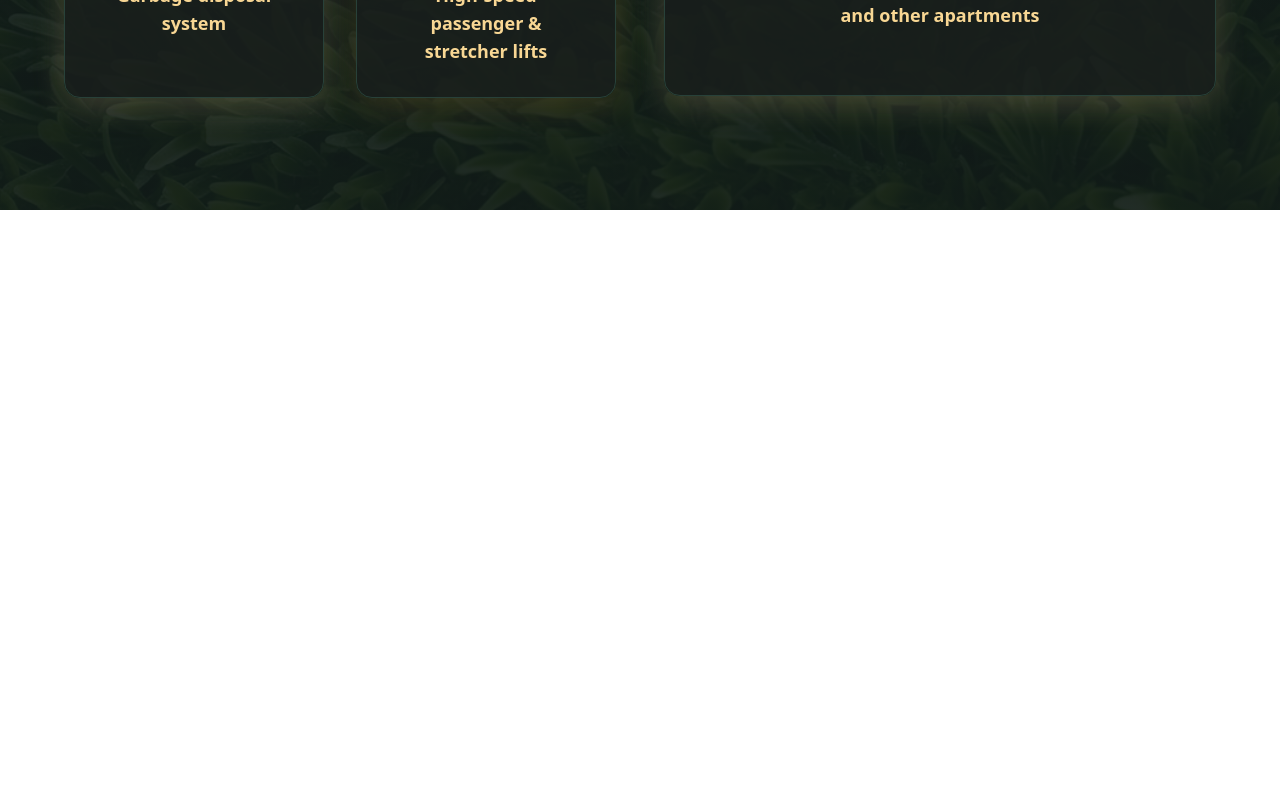
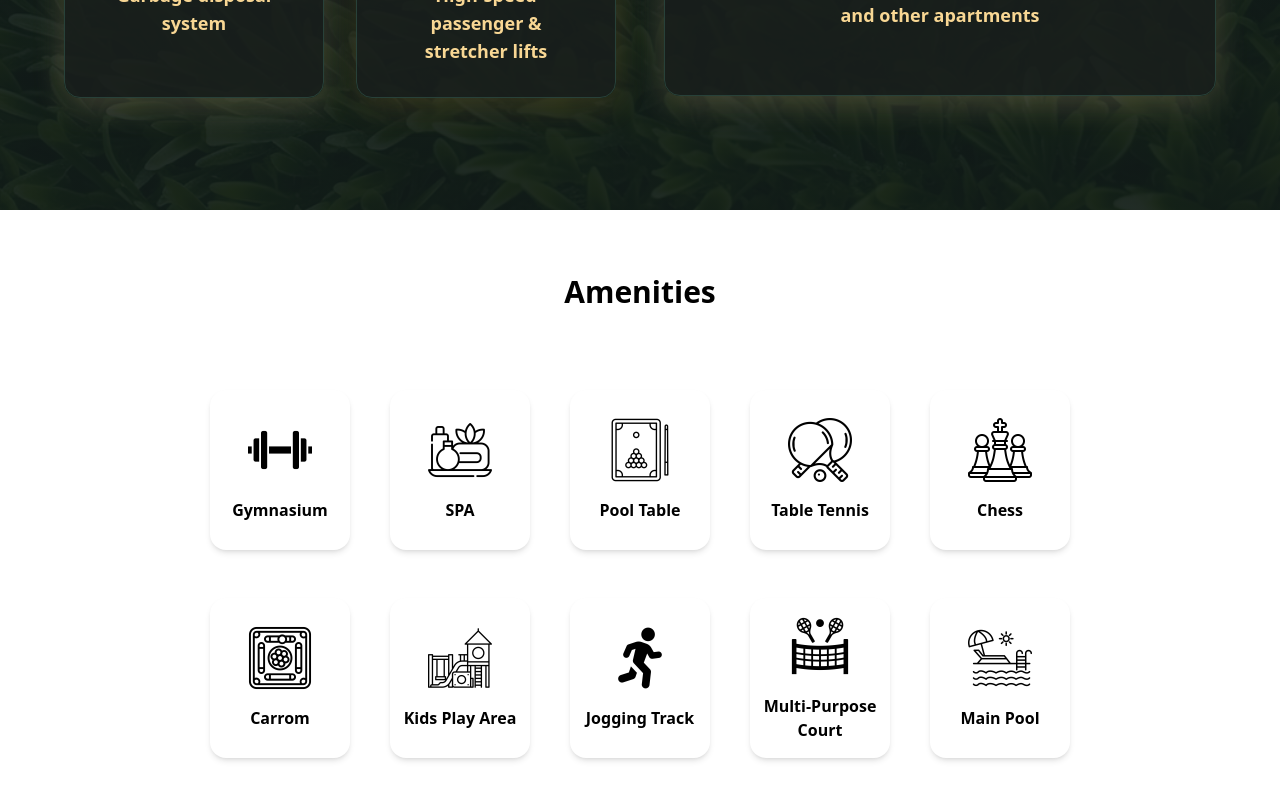
Before and after one commit to Aafreen2203/NirvanaLifespaces, a React (Vite) app in the folder nirvana/: page / in a window 1280 px wide. Shown: the part 1408-2208 px from the top of the page. Before the commit the page ends 1618 px from the top, so only its background shows below. Built offline with nearby package versions, Linux system fonts and the light colour scheme.

Commit message:
Initial commit

```diff
--- a/nirvana/src/App.tsx
+++ b/nirvana/src/App.tsx
@@ -1,5 +1,6 @@
 import LandingPage from './components/LandingPage';
 import FeaturesPage from './components/FeaturesPage';
+import Amenities from './components/Amenities';
 
 
 function App() {
@@ -7,6 +8,7 @@ function App() {
     <>
       <LandingPage />
       <FeaturesPage />
+      <Amenities />
     </>
   );
 }
```
